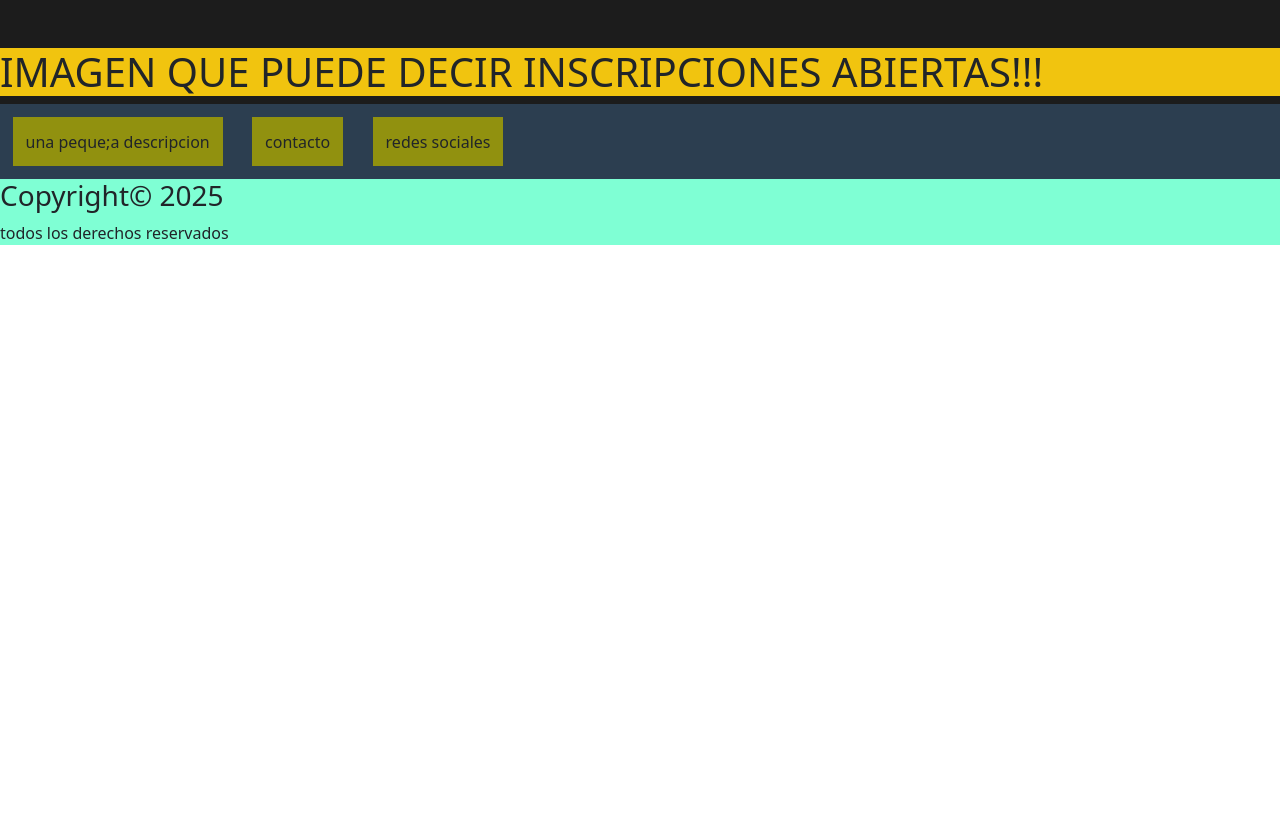
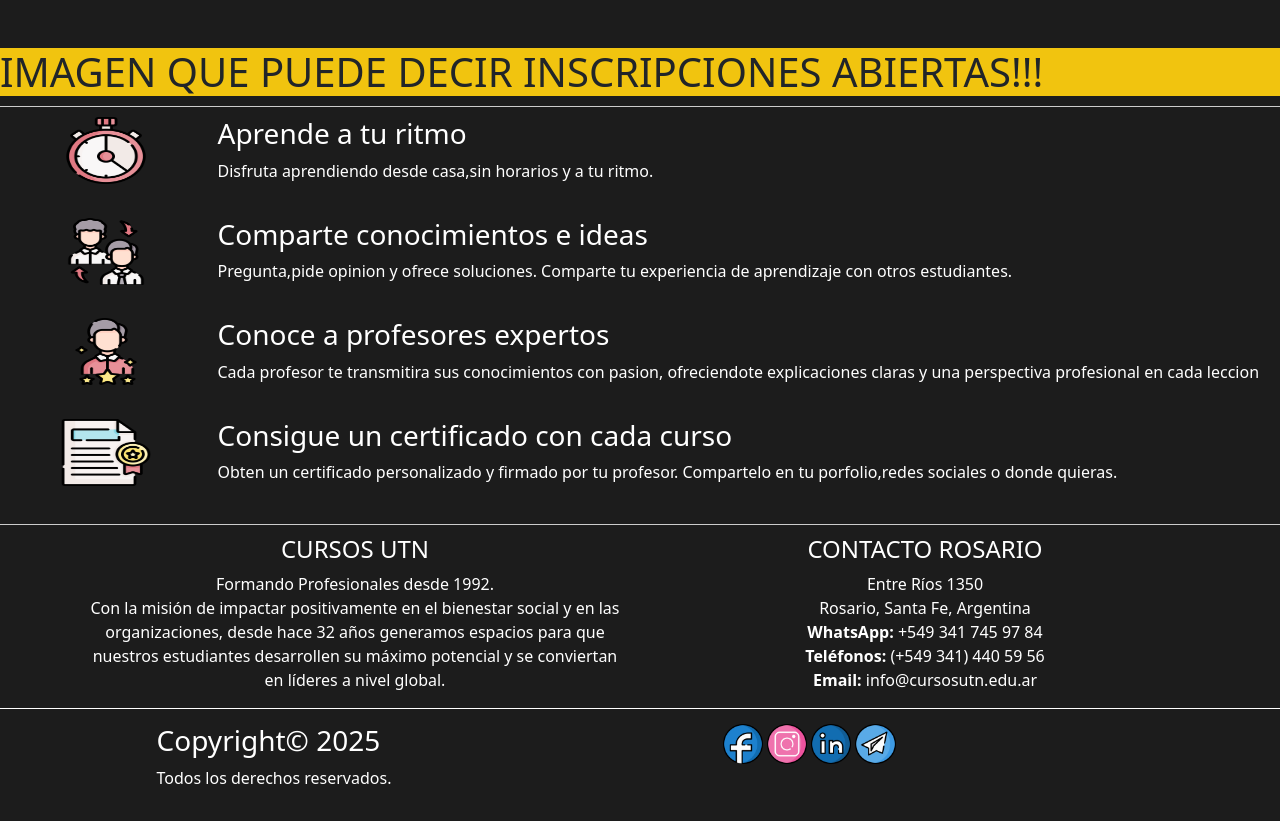
Before and after one commit to LucasOelschlager/integrador_programacion, a plain HTML site: page index.html in a window 1280 px wide. Shown: the part 1626-2447 px from the top of the page. Before the commit the page ends 1887 px from the top, so only its background shows below. Drawn offline with nearby package versions, Linux system fonts and the light colour scheme.

Commit message:
se le agrego cosas a las secciones y footer

```diff
--- a/index.html
+++ b/index.html
@@ -11,10 +11,10 @@
       integrity="sha384-4Q6Gf2aSP4eDXB8Miphtr37CMZZQ5oXLH2yaXMJ2w8e2ZtHTl7GptT4jmndRuHDT"
       crossorigin="anonymous"
     />
-    <title>Document</title>
+    <title>Cursos UTN</title>
   </head>
   <body>
-    <!---->
+    <!--INICIO HEADER-->
     <header>
       <nav id="navbar">
         <a href="#"
@@ -32,9 +32,10 @@
         </div>
       </nav>
     </header>
-    <!---->
-
+    <!--FIN HEADER-->
+    <!--INICIO MAIN-->
     <main>
+      <!--INICIO SECCION 1-->
       <section id="carousel">
         <div id="carouselExampleFade" class="carousel slide carousel-fade">
           <div class="carousel-inner">
@@ -83,7 +84,9 @@
           </button>
         </div>
       </section>
+      <!--FIN SECCION 1-->
 
+      <!--INICIO SECCION 2-->
       <section class="card-section">
         <h1>CURSOS DESTACADOS</h1>
         <section class="destacados-container">
@@ -115,24 +118,94 @@
           </div>
         </section>
       </section>
+      <!--FIN SECCION 2-->
 
+      <!--SECCION PUBLICIDAD-->
       <div class="imgPublicidad">
         <h1>IMAGEN QUE PUEDE DECIR INSCRIPCIONES ABIERTAS!!!</h1>
       </div>
+        <!--FIN SECCION PUBLICIDAD-->
+      <div class="separador">
+      </div>
+      <!--INICIO SECCION 3-->
+      <section class="fondoSeccion">
+        <!--INICIO=Iconos y texto-->
+        <div class="gridPadre">
 
-      <section>
-        <div class="info">
-          <p>una peque;a descripcion</p>
-          <p>contacto</p>
-          <p>redes sociales</p>
+          <div class="itemIcono">
+            <img src="assets/img/imagenes-cursos/iconos/cronografo.png" alt="">
+          </div>
+          <div class="item"><h3>Aprende a tu ritmo</h3>
+            <p>Disfruta aprendiendo desde casa,sin horarios y a tu ritmo.</p>
+          </div>
+          <div class="itemIcono"><img src="assets/img/imagenes-cursos/iconos/entrenamiento.png" alt=""></div>
+          <div class="item">
+            <h3>Comparte conocimientos e ideas</h3>
+            <p>Pregunta,pide opinion y ofrece soluciones. Comparte tu experiencia de aprendizaje con otros estudiantes.</p>
+          </div>
+          <div class="itemIcono"><img src="assets/img/imagenes-cursos/iconos/modelo-a-seguir.png" alt=""></div>
+          <div class="item">
+            <h3>Conoce a profesores expertos</h3>
+            <p>Cada profesor te transmitira sus conocimientos con pasion, ofreciendote explicaciones claras y una perspectiva profesional en cada leccion</p>
+          </div>
+          <div class="itemIcono"><img src="assets/img/imagenes-cursos/iconos/certificado.png" alt=""></div>
+          <div class="item"><h3>Consigue un certificado con cada curso</h3>
+            <p>Obten un certificado personalizado y firmado por tu profesor. Compartelo en tu porfolio,redes sociales o donde quieras.</p>
+
+          </div>
+
         </div>
       </section>
+      <!--FIN SECCION 3-->
+
+      <!--INICIO SECCION 4-->
+
+
+      <section class="seccionFont"><!--PRUEBITA DE LINEA PARA SEPARAR-->
+        <div class="separador">
+        </div>
+      <!-- ACA USE BOOTSTRAP PARA HACER LAS FILAS Y COLUMNAS-->
+      <div class="container text-center">
+        <div class="row row-cols-2">
+          <div class="col"><h4>CURSOS UTN</h4></div>
+          <div class="col"><h4> CONTACTO ROSARIO</h4></div>
+          <div class="col"><p>Formando Profesionales desde 1992. <br>
+            Con la misión de impactar positivamente en el bienestar social y en las organizaciones,
+             desde hace 32 años generamos espacios para que nuestros estudiantes desarrollen
+              su máximo potencial y se conviertan en líderes a nivel global.</p></div>
+          <div class="col"><p>
+            Entre Ríos 1350 <br>
+            Rosario, Santa Fe, Argentina<br>
+            <strong>WhatsApp:</strong> +549 341 745 97 84<br>
+            <strong>Teléfonos:</strong> (+549 341) 440 59 56<br>
+            <strong>Email:</strong> info@cursosutn.edu.ar<br>
+          </p></div>
+        </div>
+      </div>
+      <!--FIN SECCION 4-->
     </main>
+    <!--FIN MAIN-->
 
+    <!--INICIO FOOTER-->
     <footer>
-      <h3>Copyright© 2025</h3>
-      <p>todos los derechos reservados</p>
+      <div class="container text-center"></div>
+      <div class="row justify-content-evenly">
+        <div class="col-4">
+          <h3>Copyright© 2025</h3>
+          <p>Todos los derechos reservados.</p>
+        </div>
+        <div class="col-4">
+          <a href="#" id="iconoRedes"><img src="assets/img/imagenes-cursos/iconos/facebook.png" width="10%" alt=""></a>
+          <a href="#"><img src="assets/img/imagenes-cursos/iconos/instagram.png" alt="" width="10%"></a>
+          <a href="#"><img src="assets/img/imagenes-cursos/iconos/linkedin.png" alt="" width="10%"></a>
+          <a href="#"><img src="assets/img/imagenes-cursos/iconos/telegrama.png" alt="" width="10%"></a>
+        </div>
+
+      </div>
+    </div>
+
     </footer>
+    <!--FIN FOOTER-->
     <script
       src="https://cdn.jsdelivr.net/npm/bootstrap@5.3.6/dist/js/bootstrap.bundle.min.js"
       integrity="sha384-j1CDi7MgGQ12Z7Qab0qlWQ/Qqz24Gc6BM0thvEMVjHnfYGF0rmFCozFSxQBxwHKO"
--- a/style.css
+++ b/style.css
@@ -14,7 +14,7 @@ header {
 main {
   background-color: #1c1c1c;
 }
-
+/*CSS INICIO NAVBAR-*/
 #navbar {
   display: flex;
   justify-content: space-between;
@@ -72,7 +72,9 @@ main {
   font-size: 1rem;
   align-items: center;
 }
+/*FIN NAVBAR*/
 
+/*INICIO CAROUSEL BOOTSTRAP*/
 .carousel-item {
   display: flex;
   justify-content: center;
@@ -87,7 +89,7 @@ main {
   height: 100%;
   object-fit: cover;
 }
-
+/*FIN CAROUSEL BOOTSTRAP*/
 .cuadro {
   background-color: aqua;
   display: inline-table;
@@ -97,6 +99,8 @@ main {
   padding: 1%;
 }
 
+
+/*INICIO CARDS*/
 .card-section {
   width: 100%;
   display: flex;
@@ -106,7 +110,7 @@ main {
   padding: 20px;
   background-color: #1c1c1c;
   margin-top: 50px;
-
+  /*aca hay un error*/
   h1 {
     color: snow;
     text-align: center;
@@ -126,6 +130,7 @@ main {
 .destacados {
   height: auto;
   width: 100%;
+  /*aca hay un error*/
   h4 {
     color: snow;
     text-align: center;
@@ -147,7 +152,6 @@ main {
 .imgPublicidad {
   background-color: #f1c40f;
 }
-
 .cursos-img {
   width: 600px;
   min-height: 600px;
@@ -162,7 +166,9 @@ main {
   transform: scale(1);
   transition: all 0.5s ease-in-out;
 }
+/*FIN CARDS*/
 
+/*ESTO CREO QUE HAY QUE BORRAR .INFO Y .INFO P*/
 .info {
   background-color: #2c3e50;
 }
@@ -174,7 +180,47 @@ main {
   margin: 1%;
   padding: 1%;
 }
+/*-----------------------------------------*/
 
-footer {
-  background-color: aquamarine;
+/*--------------------------------------------------------------------------------CRISTIAN*/
+.separador {
+  padding: 5px;
+  border-top: 1px solid #ccc; /* Agrega un borde superior */
+  margin-top: 10px; /* Agrega espacio para la separación */
 }
+
+.gridPadre{
+  color: white;
+  display: grid;
+  grid-template-columns: 1fr 5fr;
+  grid-template-rows: 1fr 1fr ;
+  gap: 5px;
+}
+
+.gridPadre img{
+  display: block;
+margin: 0 auto;
+width: 45%; /* Ajustar a tu gusto */
+height: 70%;
+}
+.seccion4{
+
+  display: grid;
+  gap: 30px;
+  max-width: 1200px;
+  margin: auto;
+
+}
+.seccionFont{
+  color: white;
+}
+
+
+/*CSS FOOTER*/
+footer{
+  background-color: #1c1c1c;
+  color: white;
+  margin-top: 1px;
+  padding: 15px;
+}
+/*--------------------------------------------------------------------CRISTIAN*/
```
Also changed, not shown: assets/img/imagenes-cursos/iconos/certificado.png (added), assets/img/imagenes-cursos/iconos/cronografo.png (added), assets/img/imagenes-cursos/iconos/entrenamiento.png (added), assets/img/imagenes-cursos/iconos/facebook.png (added), assets/img/imagenes-cursos/iconos/instagram.png (added), assets/img/imagenes-cursos/iconos/linkedin.png (added), assets/img/imagenes-cursos/iconos/modelo-a-seguir.png (added), assets/img/imagenes-cursos/iconos/telegrama.png (added).
